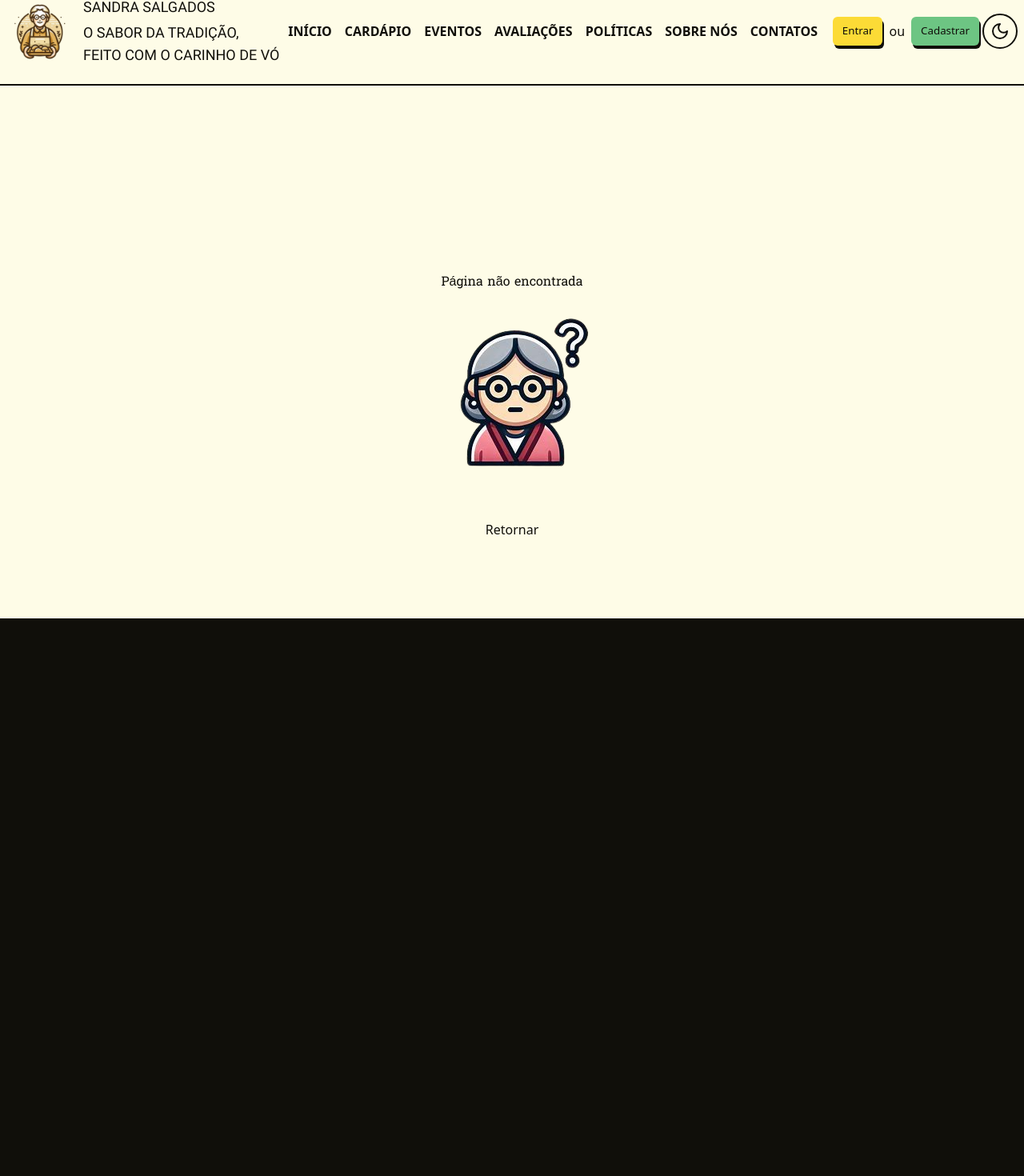
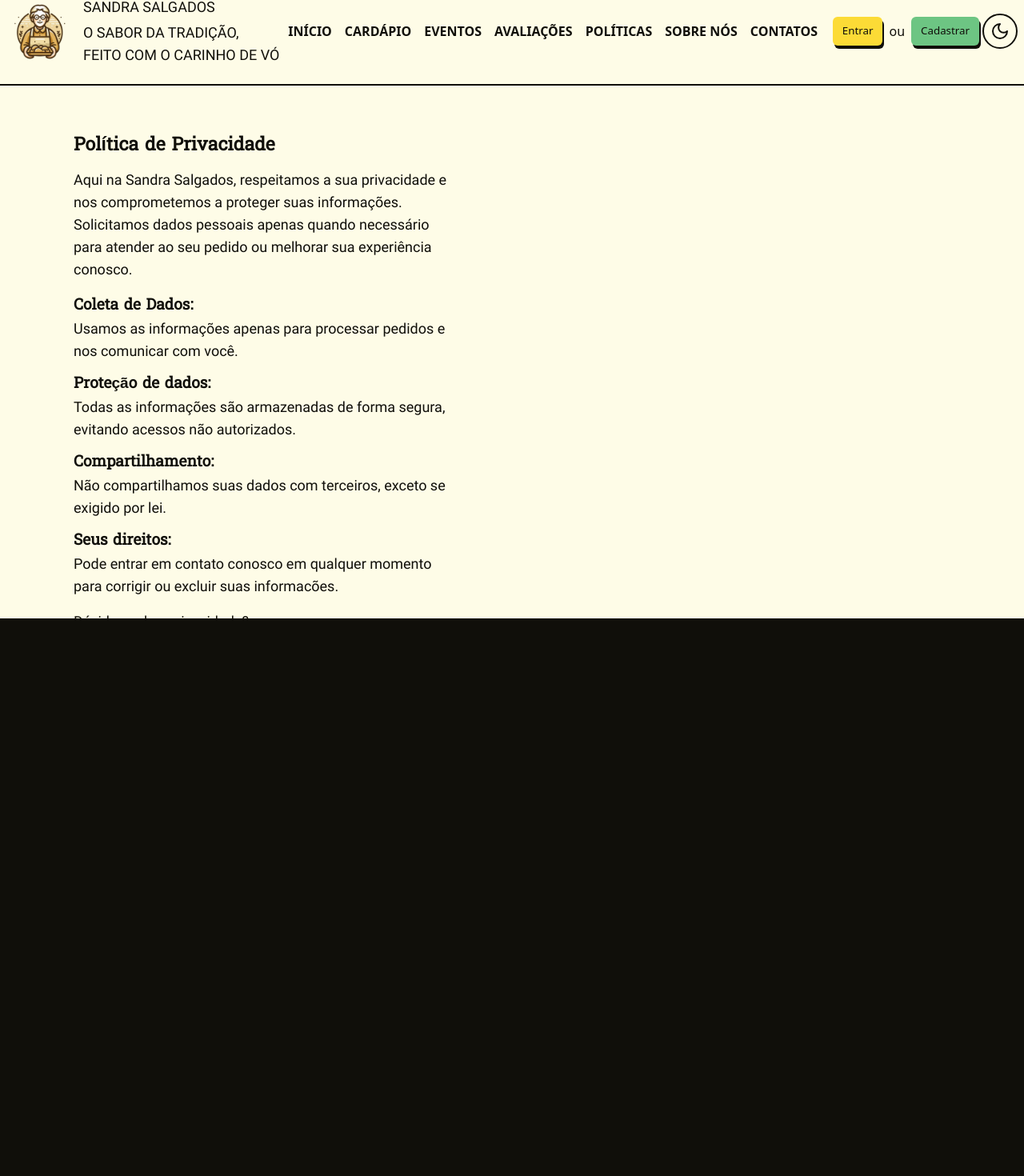
Before and after one commit to LuccaTourinho/sandra-salgados, a Next.js app: page /politicas in a window 1280 px wide. Before the commit this address had no page. Shown: the part 27-1497 px from the top of the page at 80% size. Before the commit the page ends 1216 px from the top, so only its background shows below. Built offline with nearby package versions, Linux system fonts and the light colour scheme.

Commit message:
Policas acrescentadas

```diff
--- /dev/null
+++ b/src/app/politicas/page.tsx
@@ -0,0 +1,110 @@
+'use client';
+
+import { motion } from "framer-motion";
+
+interface privacyPolicy {
+    title: string;
+    description: string;
+}
+
+const privacyPolicy: privacyPolicy[] = [
+    {
+        title: "Coleta de Dados",
+        description: "Usamos as informações apenas para processar pedidos e nos comunicar com você.",
+    },
+    {
+        title: "Proteção de dados",
+        description: "Todas as informações são armazenadas de forma segura, evitando acessos não autorizados.",
+    },
+    {
+        title: "Compartilhamento",
+        description: "Não compartilhamos suas dados com terceiros, exceto se exigido por lei.",
+    },
+    {
+        title: "Seus direitos",
+        description: "Pode entrar em contato conosco em qualquer momento para corrigir ou excluir suas informacões.",
+    },
+]
+
+const page = () => {
+  return (
+    <motion.section
+        initial={{ opacity: 0 }}
+        animate={{ opacity: 1 , transition: { delay: 2.4, duration: 0.4, ease: "easeIn" }}}
+        className="min-h-[80vh] flex flex-col justify-center py-12 xl:px-0 bg-background-50"
+    >
+        <div className="container mx-auto flex flex-col 2xl:flex-row items-start justify-center gap-4 h-full">
+            {/* Política de privacidade */}
+            <div className="flex flex-col p-3  lg:w-[500px] items-start flex-start gap-4 h-full">
+                <h1 className="text-xs sm:text-lg md:text-2xl font-semibold text-text-950">Política de Privacidade</h1>
+                <p className="text-sm sm:text-md lg:text-lg text-wrap">
+                    Aqui na Sandra Salgados, respeitamos a sua privacidade e nos
+                    comprometemos a proteger suas informações. Solicitamos dados
+                    pessoais apenas quando necessário para atender ao seu pedido ou
+                    melhorar sua experiência conosco.
+                </p>
+                <div className="flex flex-col items-start justify-center gap-3">
+                    {privacyPolicy.map((privacy, index) => (
+                        <div key={index} className="flex flex-col items-start justify-start gap-0.5">
+                            <h2 className="text-md sm:text-lg lg:text-xl font-semibold text-text-950">{privacy.title}:</h2>
+                            <p className="text-xs sm:text-md lg:text-lg text-wrap">{privacy.description}</p>
+                        </div>
+                    ))}
+                </div>
+                <div className="flex flex-col items-start justify-start gap-0.5">
+                    <p className="text-xs sm:text-md lg:text-lg text-wrap">Dúvidas sobre privacidade? </p>
+                    <p className="text-xs sm:text-md lg:text-lg text-wrap">Estou à disposição para ajudar pelo WhatsApp ou e-mail.</p>
+                </div>
+            </div>
+            {/* Política de devolucoes e trocas */}
+            <div className="flex flex-col p-3  lg:w-[500px] items-start flex-start gap-4 h-full">
+                <h1 className="text-xs sm:text-lg md:text-2xl font-semibold text-text-950">Política de Devoluções e Trocas</h1>
+                <div className="flex flex-col justify-between items-start h-full gap-2">
+                    <p className="text-xs sm:text-md lg:text-lg text-wrap">
+                    Entendemos que imprevistos podem acontecer, e estamos
+                    aqui para garantir que você tenha a melhor experiência possível.
+                    </p>
+                    <div className="flex flex-col items-start justify-start gap-1 ">
+                        <h1 className="text-md sm:text-lg lg:text-xl font-semibold text-text-950">
+                            Desistência de Pedido
+                        </h1>
+                        <p className="text-md sm:text-lg lg:text-xl text-text-950">Você pode cancelar seu pedido até 24 horas após o recebimento. </p>
+                        <p className="text-md sm:text-lg lg:text-xl text-text-950">Para isso:</p>
+                        <ul className="list-disc pl-5">
+                            <li className="text-xs sm:text-md lg:text-lg text-wrap">
+                                Entre em contato pelo WhatsApp (71) 98754-6608
+                                ou e-mail sandratourinho@gmail.com,
+                                de segunda a sexta, das 08:00 às 18:00.
+                            </li>
+                            <li className="text-xs sm:text-md lg:text-lg text-wrap">
+                                Certifique-se de que os produtos estejam na embalagem original,
+                                sem danos, e com a nota fiscal em mãos.
+                            </li>
+                        </ul>
+                    </div>
+                    <div className="flex flex-col items-start justify-start gap-1">
+                        <h1 className="text-md sm:text-lg lg:text-xl font-semibold text-text-950">
+                            Trocas por Erro
+                        </h1>
+                        <p className="text-xs sm:text-md lg:text-lg text-wrap">
+                            Se algo não estiver de acordo com seu pedido
+                            (quantidade ou tipo de produto), não se preocupe!
+                        </p>
+                        <ul className="list-disc pl-5">
+                            <li className="text-xs sm:text-md lg:text-lg text-wrap">
+                                Entre em contato imediatamente pelo WhatsApp ou e-mail.
+                            </li>
+                            <li className="text-xs sm:text-md lg:text-lg text-wrap">
+                                Organizaremos a troca ou oferecemos um estorno,
+                                dependendo do caso.
+                            </li>
+                        </ul>
+                    </div>
+                </div>
+            </div>
+        </div>
+    </motion.section>
+  )
+}
+
+export default page
```
